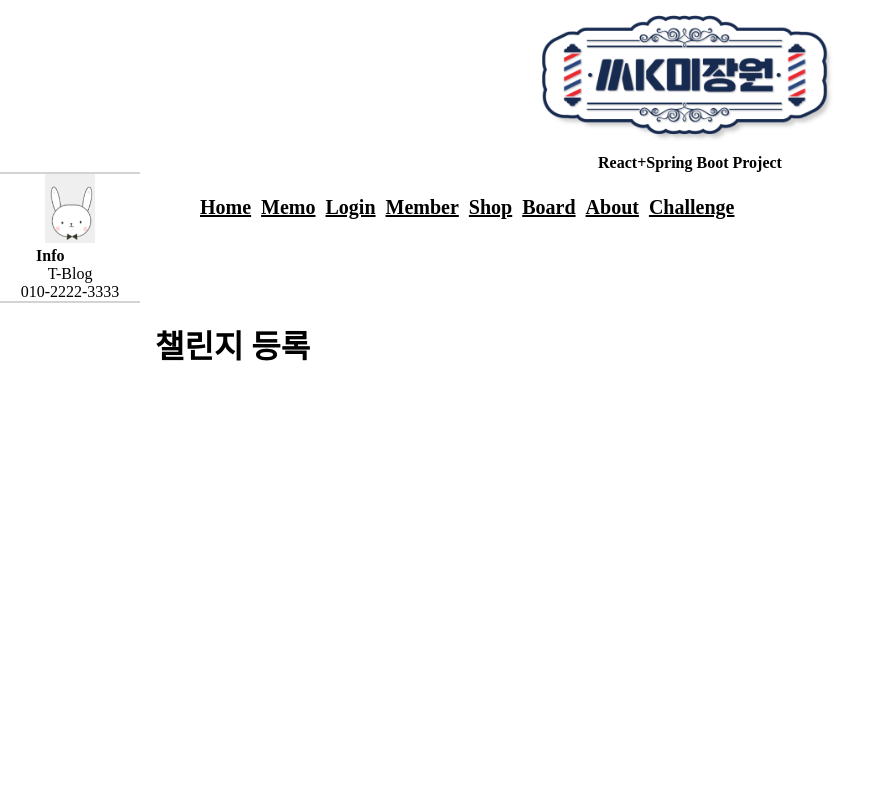
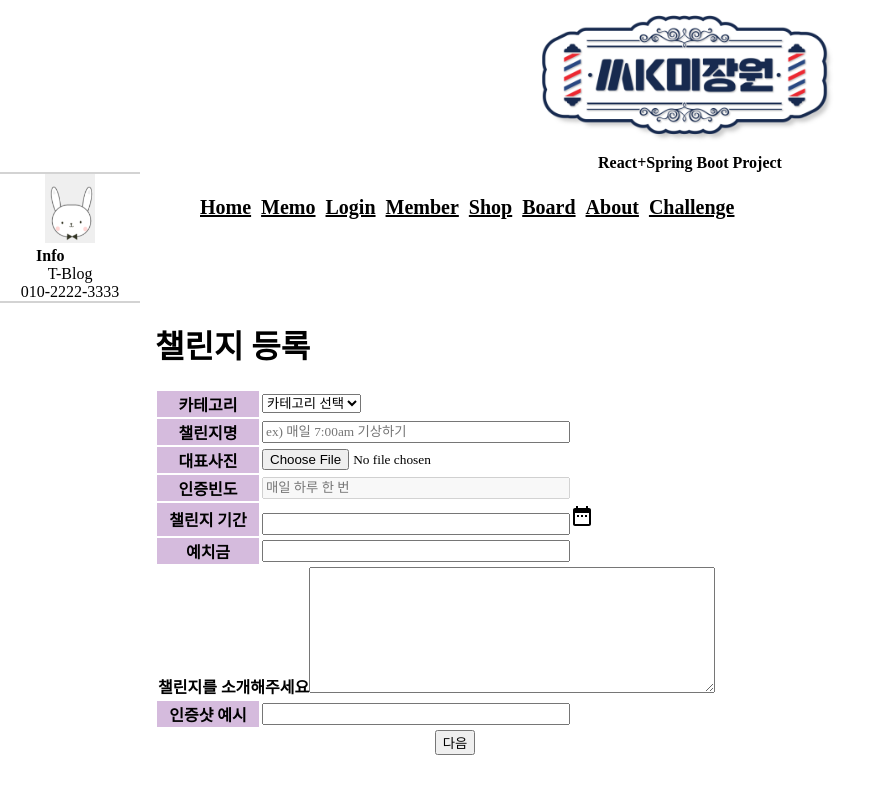
Before and after one commit to j2h5/Social_Web_Project_React, a React (Create React App) app: page /challenge/form in a window 1280 px wide. Shown: the top 794 px of the page, without its empty margins (0-872 px from the left). Built offline with nearby package versions, Linux system fonts and the light colour scheme; the HTML template or start-up script is replaced by a standard one.

Commit message:
[생성] 챌린지 등록폼 계속 하는중~_~

```diff
--- a/package.json
+++ b/package.json
@@ -5,6 +5,7 @@
   "dependencies": {
     "@emotion/react": "^11.9.3",
     "@emotion/styled": "^11.9.3",
+    "@material-ui/icons": "^4.11.3",
     "@mui/icons-material": "^5.8.4",
     "@mui/material": "^5.8.4",
     "@mui/styled-engine-sc": "^5.8.0",
@@ -14,6 +15,7 @@
     "axios": "^0.27.2",
     "global": "^4.4.0",
     "react": "^18.2.0",
+    "react-calendar": "^3.7.0",
     "react-dom": "^18.2.0",
     "react-router-dom": "^6.3.0",
     "react-scripts": "^5.0.1",
--- a/src/challenge/ChallengeForm.js
+++ b/src/challenge/ChallengeForm.js
@@ -1,9 +1,101 @@
-import React from 'react';
+import React, {useState, useEffect} from 'react';
+import '../App.css';
+import axios from 'axios';
+import {useNavigate} from 'react-router-dom'
+import Calendar from 'react-calendar';
+import 'react-calendar/dist/Calendar.css';
+import DateRangeIcon from '@mui/icons-material/DateRange';
+import Box from '@mui/material/Box';
+import Popper from '@mui/material/Popper';
+
+
 
 const ChallengeForm = () => {
+
+    const [value, onChange] = useState(new Date());
+
+
     return (
         <div>
             <h1>챌린지 등록</h1>
+            <form>
+                    {/* 챌린지 등록폼 */}
+                <table className="table table-borderless" style={{width:'600px'}}>
+                    <tbody>
+                        <tr>
+                            <th style={{backgroundColor:'#d5bbdd'}} width='100'>카테고리</th>
+                            <td><select>
+                                    <option disabled selected>카테고리 선택</option>
+                                    <option>규칙적인 생활</option>
+                                    <option>운동</option>
+                                    <option>식습관</option>
+                                    <option>마음챙김</option>
+                                    <option>취미</option>
+                                    <option>셀프케어</option>
+                                    </select></td>
+                        </tr>
+                        <tr>
+                            <th style={{backgroundColor:'#d5bbdd'}} width='100'>챌린지명</th>
+                            <td><input type="text" className="form-control"
+                            style={{width:'300px'}} required placeholder='ex) 매일 7:00am 기상하기'
+                            />
+                            </td>
+                        </tr>
+                        <tr>
+                            <th style={{backgroundColor:'#d5bbdd'}} width='100'>대표사진</th>
+                            <td><input type="file" className="form-control"
+                            style={{width:'250px'}}
+                            />
+                            </td>
+                        </tr>
+                        <tr>
+                            <th style={{backgroundColor:'#d5bbdd'}} width='100'>인증빈도</th>
+                            <td><input type="text" className="form-control" placeholder='매일 하루 한 번' disabled
+                            style={{width:'300px'}} required
+                            />
+                            </td>
+                        </tr>
+                        <tr>
+                            <th style={{backgroundColor:'#d5bbdd'}} width='100'>챌린지 기간</th>
+                            <td><input type="text" className="form-control"
+                            style={{width:'300px'}} required
+                            /><DateRangeIcon/>
+                            </td>
+                        </tr>
+                        <tr>
+                            <th style={{backgroundColor:'#d5bbdd'}} width='100'>예치금</th>
+                            <td><input type="text" className="form-control"
+                            style={{width:'300px'}} required
+                            />
+                            </td>
+                        </tr>
+                        <tr>
+                            {/* 에디터 사용 */}
+                            <td colSpan={2}>
+                            <b>챌린지를 소개해주세요</b>
+                                <textarea className="form-control" required
+                                style={{width:'400px', height:'120px'}}
+                                ></textarea>
+                            </td>
+                        </tr>
+                        <tr>
+                            <th style={{backgroundColor:'#d5bbdd'}} width='100'>인증샷 예시</th>
+                            <td><input type="text" className="form-control"
+                            style={{width:'300px'}} required
+                            />
+                            </td>
+                        </tr>
+                        <tr>
+                            <td colSpan={2} align="center">
+                                <button type="submit" className="btn btn-info">다음</button>
+                            </td>
+                        </tr>
+
+                        {/* 다음 버튼 누르면 미리보기 */}
+
+                    </tbody>
+                </table>
+            </form>
         </div>
     );
 };
```
Also changed, not shown: 1 other file (tests, documents, lock files or other folders).
